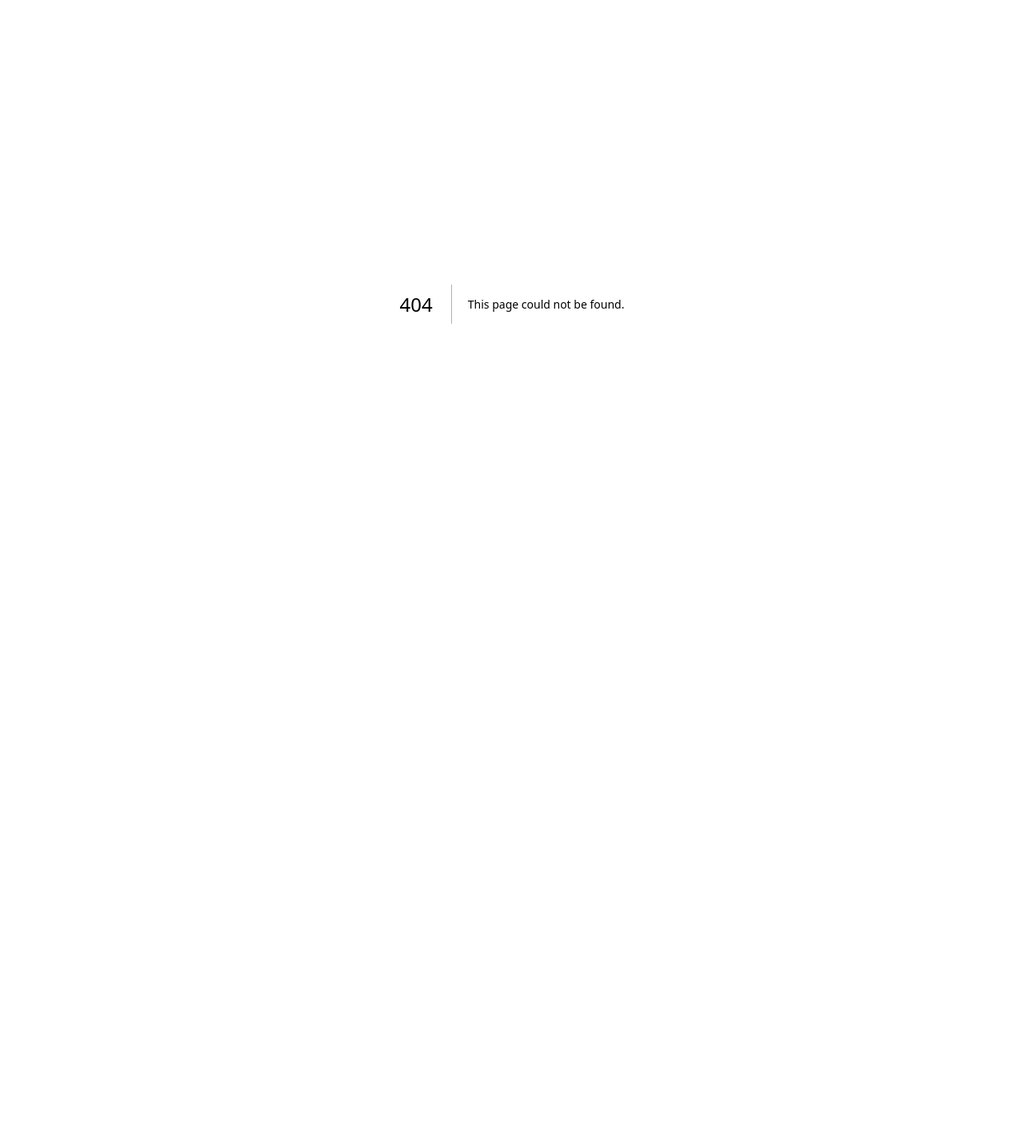
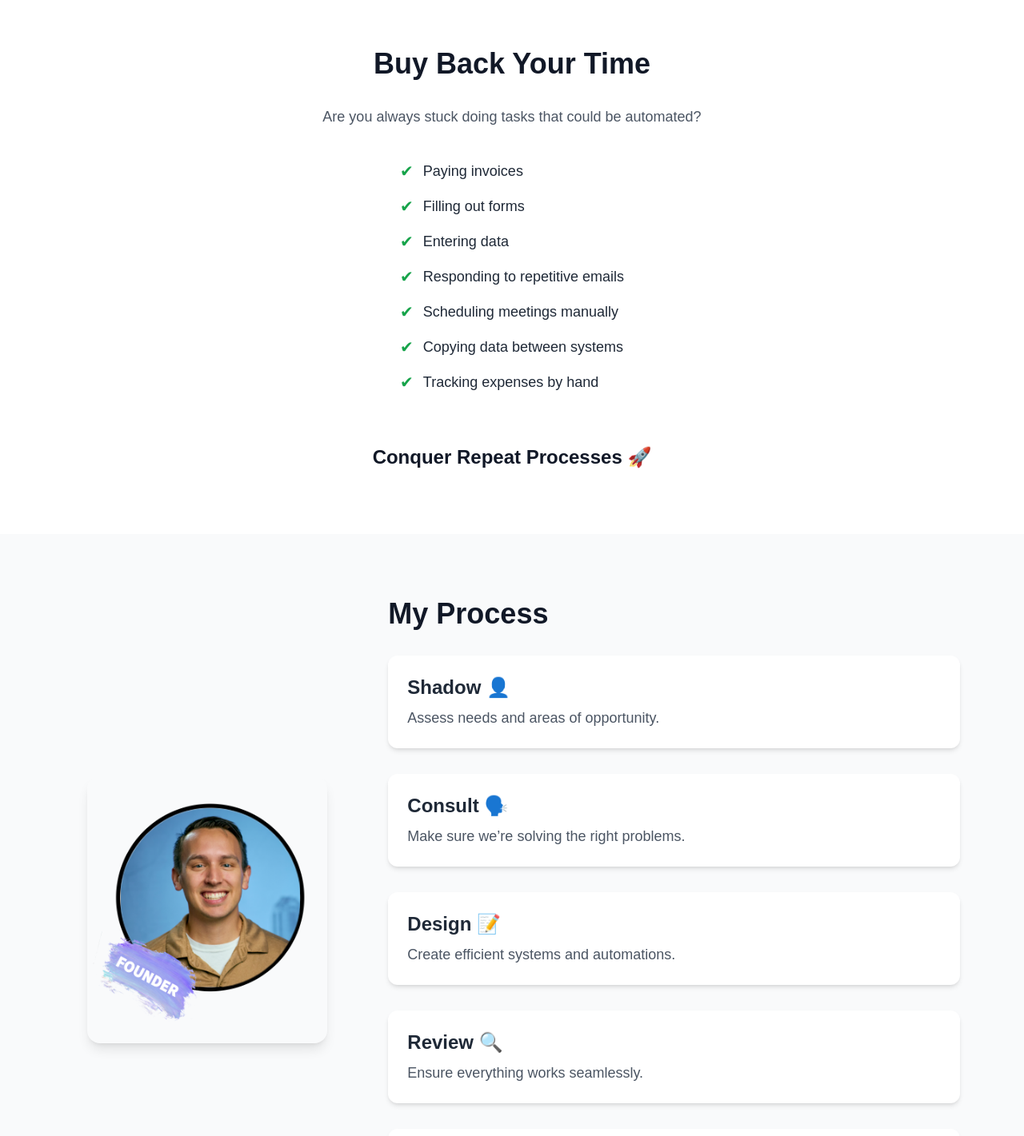
Before and after one commit to Dayton-His-Glory-Alone/daytonr-personalsite, a Next.js app: page /components/WhatWeveDoneSection in a window 1280 px wide. Before the commit this address had no page. Shown: the part 20-1441 px from the top of the page at 80% size. Before the commit the page ends 800 px from the top, so only its background shows below. Built offline with nearby package versions, Linux system fonts and the light colour scheme.

Commit message:
Create page.tsx

```diff
--- /dev/null
+++ b/app/components/WhatWeveDoneSection/page.tsx
@@ -0,0 +1,116 @@
+"use client";
+
+import Image from "next/image";
+import React from "react";
+import { motion } from "framer-motion";
+
+export default function WhatWeveDoneSection() {
+  const automationTasks = [
+    "Paying invoices",
+    "Filling out forms",
+    "Entering data",
+    "Responding to repetitive emails",
+    "Scheduling meetings manually",
+    "Copying data between systems",
+    "Tracking expenses by hand",
+  ];
+
+  const processSteps = [
+    { title: "Shadow 👤", desc: "Assess needs and areas of opportunity." },
+    { title: "Consult 🗣️", desc: "Make sure we’re solving the right problems." },
+    { title: "Design 📝", desc: "Create efficient systems and automations." },
+    { title: "Review 🔍", desc: "Ensure everything works seamlessly." },
+    { title: "Savings Guaranteed ⌛💲", desc: "You save time, energy, and money." },
+  ];
+
+  return (
+    <>
+      {/* Buy Back Your Time Section */}
+      <section id="what-weve-done" className="py-20 px-6 lg:px-20 bg-white text-gray-800">
+        <div className="max-w-5xl mx-auto text-center">
+          <motion.h2
+            className="text-4xl font-bold mb-8 text-gray-900"
+            initial={{ opacity: 0, y: 20 }}
+            animate={{ opacity: 1, y: 0 }}
+          >
+            Buy Back Your Time
+          </motion.h2>
+
+          <p className="text-lg text-gray-600 mb-10">
+            Are you always stuck doing tasks that could be automated?
+          </p>
+
+          <ul className="text-left inline-block space-y-4">
+            {automationTasks.map((task, index) => (
+              <motion.li
+                key={index}
+                className="flex items-center space-x-3 text-lg"
+                initial={{ opacity: 0, x: -20 }}
+                animate={{ opacity: 1, x: 0 }}
+                transition={{ delay: index * 0.1 }}
+              >
+                <span className="text-green-600 text-xl">✔</span>
+                <span>{task}</span>
+              </motion.li>
+            ))}
+          </ul>
+
+          <motion.h3
+            className="text-2xl font-semibold mt-16 text-gray-900"
+            initial={{ opacity: 0 }}
+            animate={{ opacity: 1 }}
+            transition={{ delay: 0.8 }}
+          >
+            Conquer Repeat Processes 🚀
+          </motion.h3>
+        </div>
+      </section>
+
+      {/* My Process Section */}
+      <section id="my-process" className="py-20 px-6 lg:px-20 bg-gray-50">
+        <div className="max-w-6xl mx-auto flex flex-col lg:flex-row items-center gap-12">
+          {/* Left: Image */}
+          <motion.div
+            className="w-full lg:w-1/3 flex justify-center"
+            initial={{ opacity: 0, x: -30 }}
+            animate={{ opacity: 1, x: 0 }}
+          >
+            <Image
+              src="/dayton_profile.png"
+              alt="Dayton Profile"
+              width={300}
+              height={300}
+              className="rounded-2xl shadow-lg"
+            />
+          </motion.div>
+
+          {/* Right: Steps */}
+          <motion.div
+            className="w-full lg:w-2/3"
+            initial={{ opacity: 0, x: 30 }}
+            animate={{ opacity: 1, x: 0 }}
+          >
+            <h2 className="text-4xl font-bold mb-8 text-gray-900 text-center lg:text-left">
+              My Process
+            </h2>
+
+            <div className="space-y-8">
+              {processSteps.map((step, index) => (
+                <motion.div
+                  key={index}
+                  className="bg-white p-6 rounded-xl shadow-md hover:shadow-lg transition-shadow"
+                  whileHover={{ scale: 1.02 }}
+                >
+                  <h3 className="text-2xl font-semibold text-gray-800 mb-2">
+                    {step.title}
+                  </h3>
+                  <p className="text-gray-600 text-lg">{step.desc}</p>
+                </motion.div>
+              ))}
+            </div>
+          </motion.div>
+        </div>
+      </section>
+    </>
+  );
+}
```
